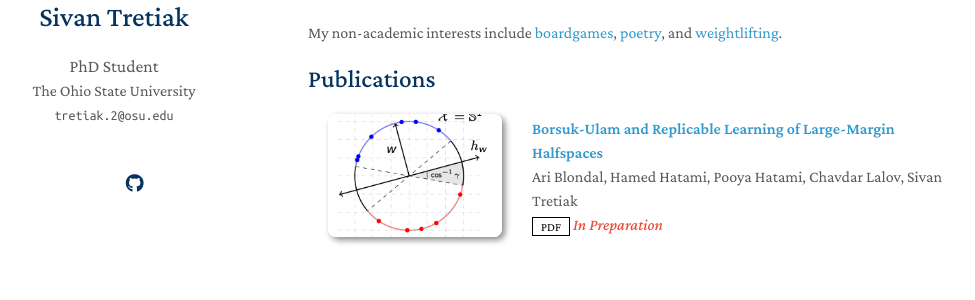
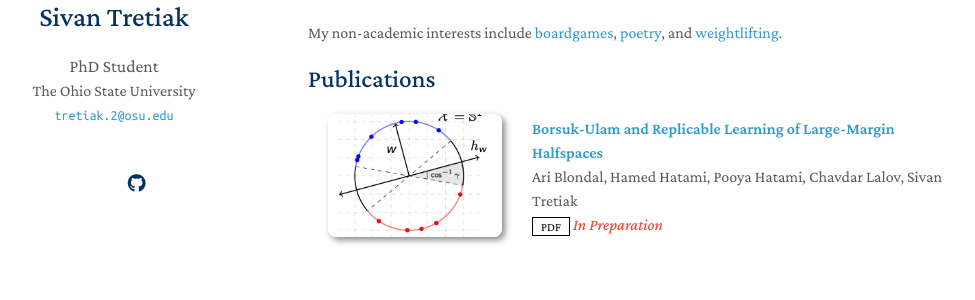
Before and after one commit to sivantretiak/sivantretiak.github.io, a Jekyll site: the page built from index.md, in a window 1280 px wide. Shown: the part 248-548 px from the top of the page, without its empty margins (162-1137 px from the left). Built offline with Jekyll 4.4.1, drawn with Linux system fonts in a browser that asks for light colours; a style sheet for code colours, icons or effects is not loaded; our own code applies the rules of GitHub Pages for plain Markdown files.

Commit message:
Update homepage.html

```diff
--- a/_layouts/homepage.html
+++ b/_layouts/homepage.html
@@ -54,7 +54,8 @@
         <br>
         {% endif %}
         {% if site.email %}
-        <email>{{ site.email }}</email>
+        <email><a href="mailto:{{ site.email }}">{{ site.email }}</a><email>
+        <!-- <email><a href="{{ site.email }}" rel="noopener"><autocolor>{{ site.email }}</autocolor></a><email> -->
         {% endif %}
 
         <br>
```
